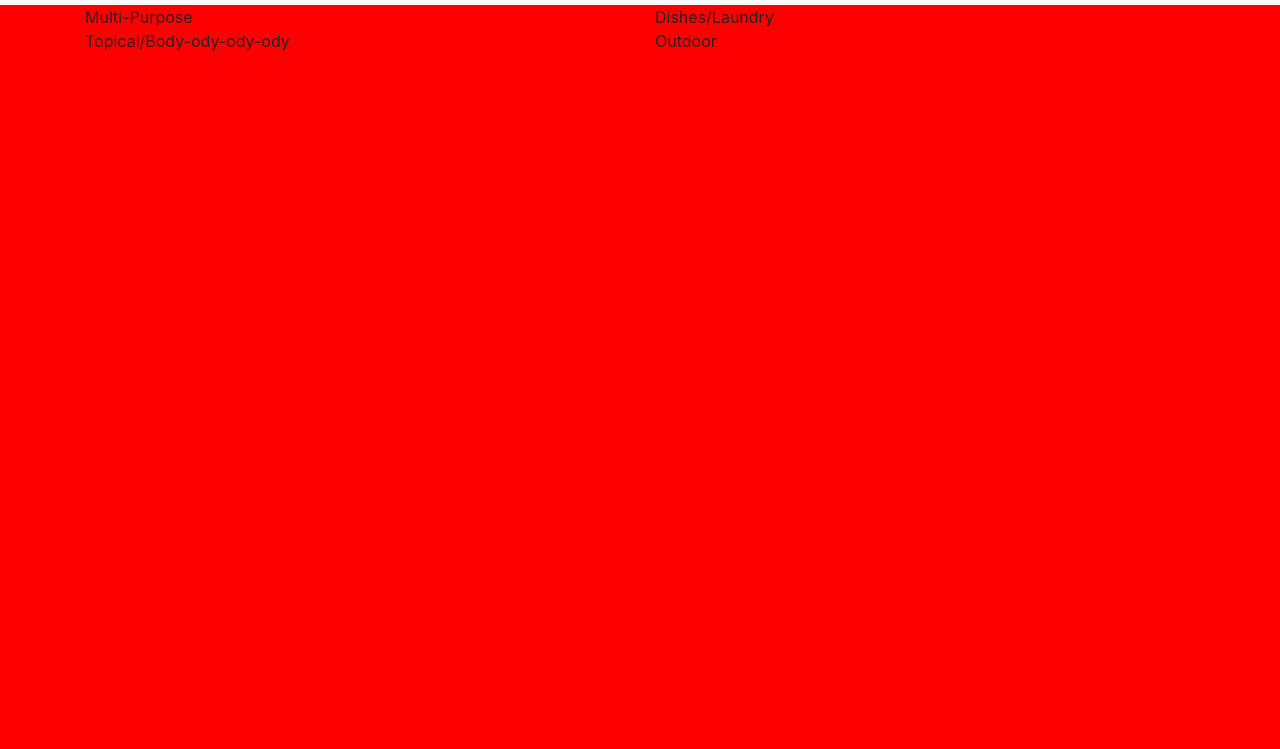
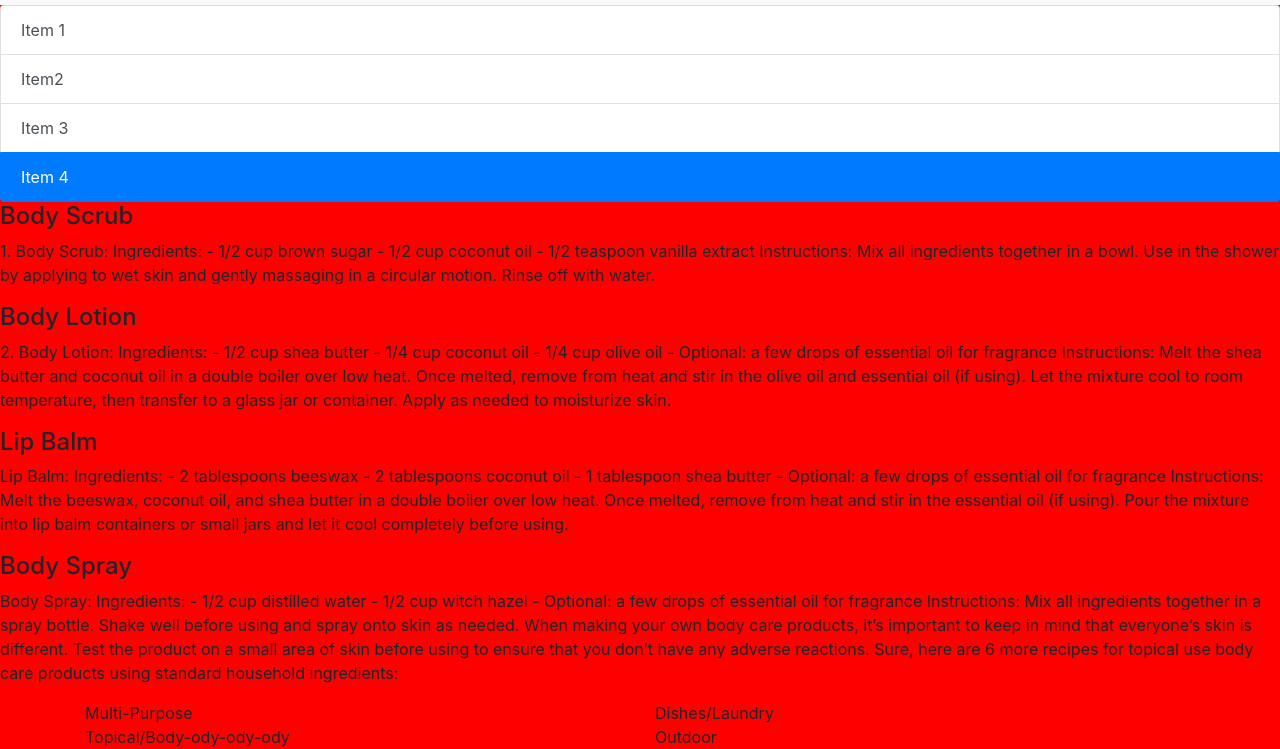
Before and after one commit to StJamesthePro/Clean-and-Green, a website: page index.html in a window 1280 px wide. Shown: the part 51-800 px from the top of the page. Drawn offline with nearby package versions, Linux system fonts and the light colour scheme.

Commit message:
updates the scroll feature in main section

```diff
--- a/index.css
+++ b/index.css
@@ -19,6 +19,8 @@ body {
     }
 
     #main_page_view {
+        position: relative;
+        overflow-y: scroll;
         height: 700px;
         width: 100%;
         background-color: #2596aa;
--- a/index.html
+++ b/index.html
@@ -57,7 +57,58 @@
 
     </div>
     <div class="pageDivision" id="main_page_view">
-
+        <div id="list-example" class="list-group">
+            <a class="list-group-item list-group-item-action" href="#list-item-1">Item 1</a>
+            <a class="list-group-item list-group-item-action" href="#list-item-2">Item2</a>
+            <a class="list-group-item list-group-item-action" href="#list-item-3">Item 3</a>
+            <a class="list-group-item list-group-item-action" href="#list-item-4">Item 4</a>
+        </div>
+        <div data-spy="scroll" data-target="#list-example" data-offset="0" class="scrollspy-example">
+            <h4 id="list-item-1">Body Scrub</h4>
+            <p>1. Body Scrub:
+                Ingredients:
+                - 1/2 cup brown sugar
+                - 1/2 cup coconut oil
+                - 1/2 teaspoon vanilla extract
+                Instructions:
+                Mix all ingredients together in a bowl. Use in the shower by applying to wet skin and gently massaging
+                in a circular motion. Rinse off with water.</p>
+            <h4 id="list-item-2">Body Lotion</h4>
+            <p>2. Body Lotion:
+                Ingredients:
+                - 1/2 cup shea butter
+                - 1/4 cup coconut oil
+                - 1/4 cup olive oil
+                - Optional: a few drops of essential oil for fragrance
+                Instructions:
+                Melt the shea butter and coconut oil in a double boiler over low heat. Once melted, remove from heat and
+                stir in the olive oil and essential oil (if using). Let the mixture cool to room temperature, then
+                transfer to a glass jar or container. Apply as needed to moisturize skin.</p>
+            <h4 id="list-item-3">Lip Balm</h4>
+            <p>Lip Balm:
+                Ingredients:
+                - 2 tablespoons beeswax
+                - 2 tablespoons coconut oil
+                - 1 tablespoon shea butter
+                - Optional: a few drops of essential oil for fragrance
+                Instructions:
+                Melt the beeswax, coconut oil, and shea butter in a double boiler over low heat. Once melted, remove
+                from heat and stir in the essential oil (if using). Pour the mixture into lip balm containers or small
+                jars and let it cool completely before using.</p>
+            <h4 id="list-item-4">Body Spray</h4>
+            <p>Body Spray:
+                Ingredients:
+                - 1/2 cup distilled water
+                - 1/2 cup witch hazel
+                - Optional: a few drops of essential oil for fragrance
+                Instructions:
+                Mix all ingredients together in a spray bottle. Shake well before using and spray onto skin as needed.
+                When making your own body care products, it’s important to keep in mind that everyone’s skin is
+                different. Test the product on a small area of skin before using to ensure that you don’t have any
+                adverse reactions.
+                Sure, here are 6 more recipes for topical use body care products using standard household ingredients:
+            </p>
+        </div>
     </div>
     <div class="pageDivision" id="search_catagories">
         <div class="container">
```
